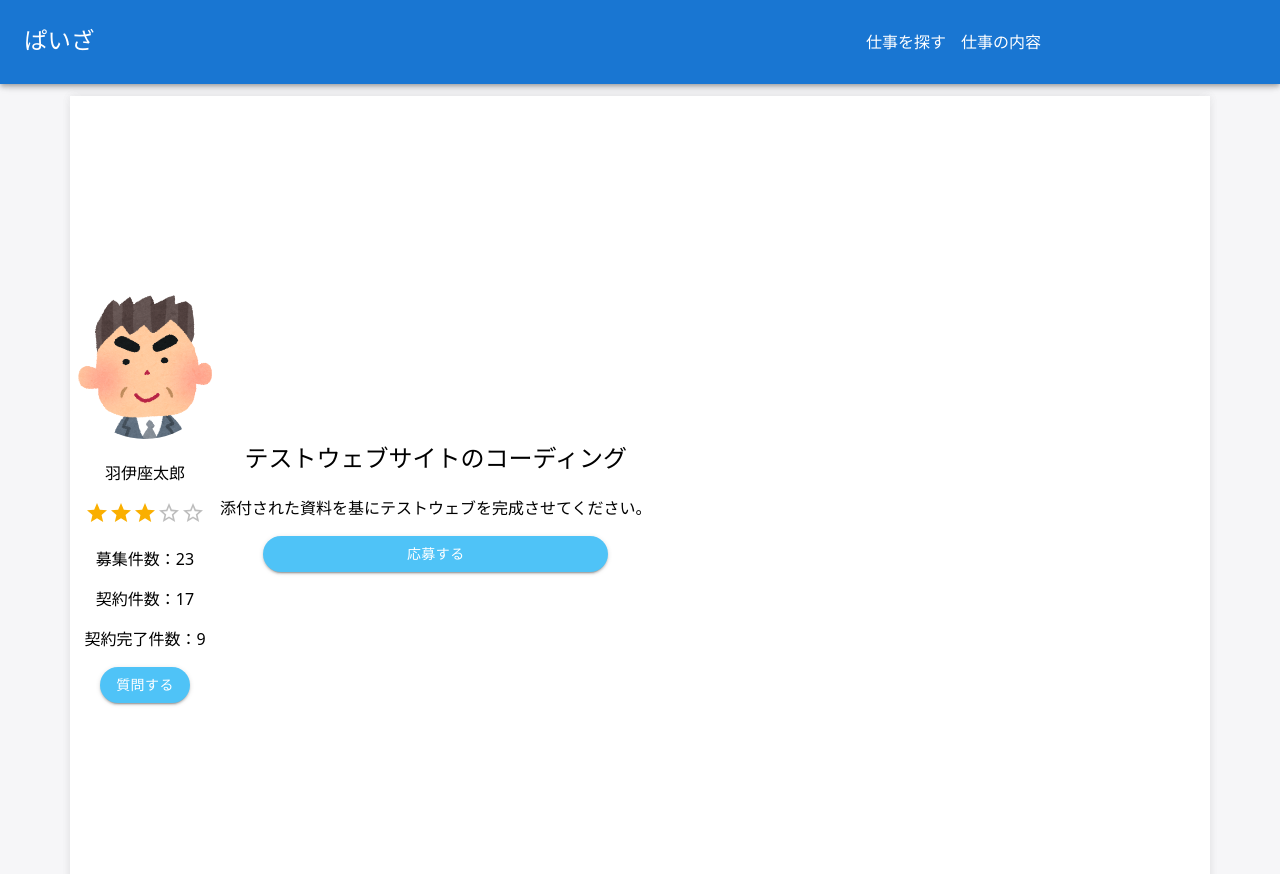
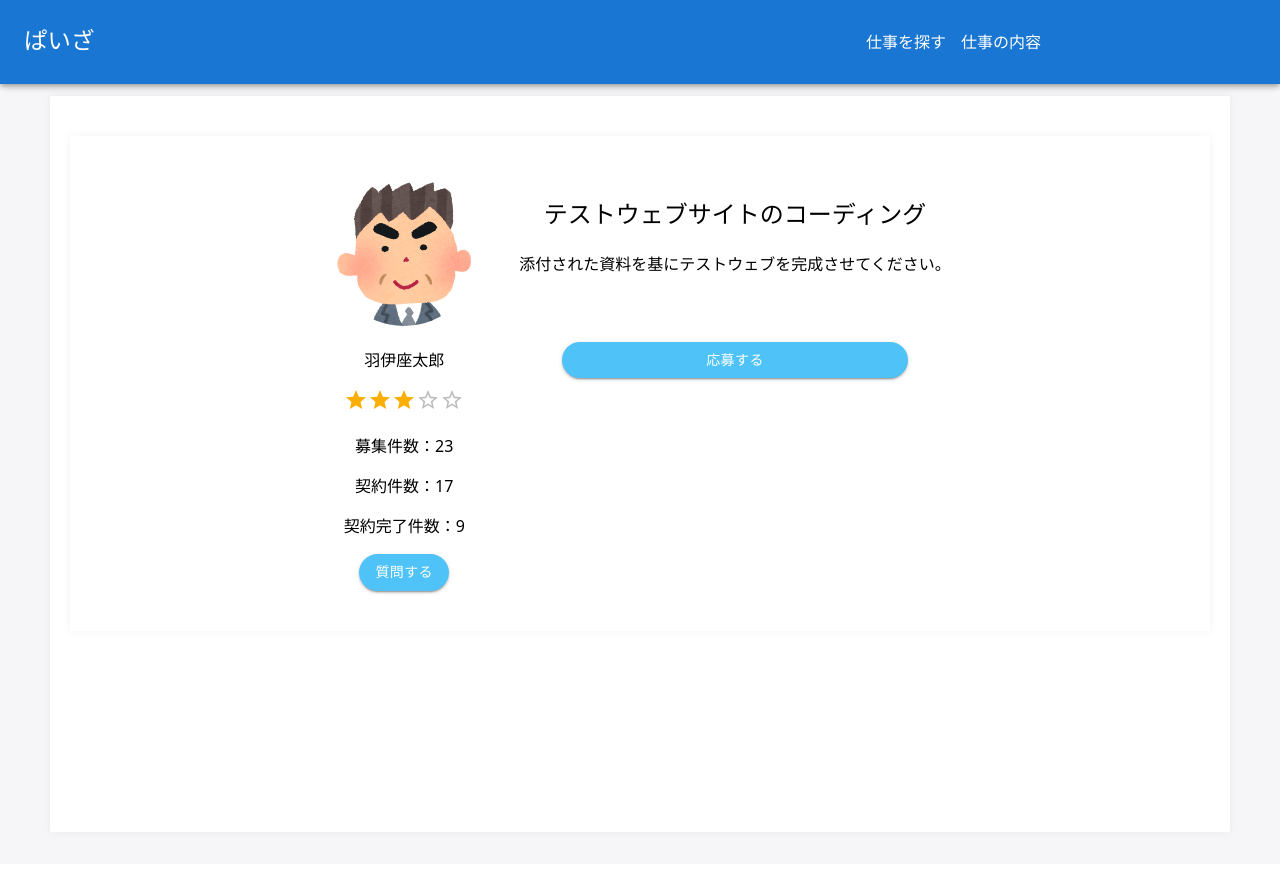
Before and after one commit to aorin0523/team2, a React (Vite) app in the folder src/frontend/: page /user/details in a window 1280 px wide. Shown: the top 874 px of the page. Built offline with nearby package versions, Linux system fonts and the light colour scheme; some icons are missing.

Commit message:
update: 中央配置やボタン位置調整

```diff
--- a/src/frontend/src/css/UserCaseDetails.css
+++ b/src/frontend/src/css/UserCaseDetails.css
@@ -31,13 +31,14 @@ body {
 
 .container {
     width: 1140px;
-    margin-left: auto;
-    margin-right: auto;
+    margin: 0 auto;
     display: flex;
-    align-items: center;
+    justify-content: center;
+    align-items: flex-start;
+    gap: 40px;
     background-color: #ffffff;
     box-shadow: 0 0 10px rgba(0, 0, 0, 0.05);
-    min-height: 100vh;
+    padding: 40px 20px;
 }
 
 .container .client p{
@@ -48,10 +49,15 @@ body {
 }
 .container .work-outline p{
     color: black;
+    text-align: left;
+}
+.container .work-outline button{
+    margin-top: 50px;
 }
 
 img{
     border-radius: 50%;
     width: 150px;
     height: 150px;
+    object-fit: cover;
 }
```
